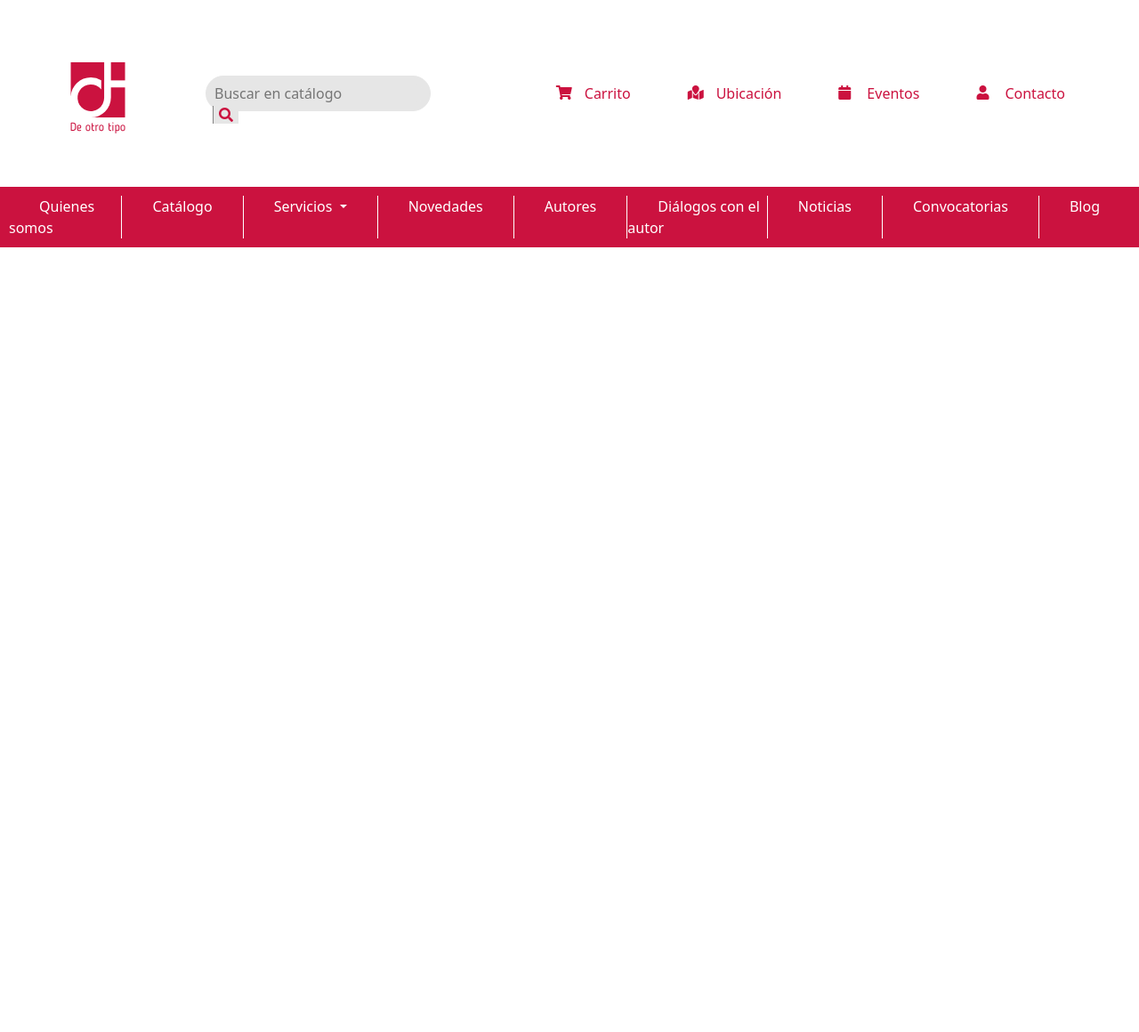
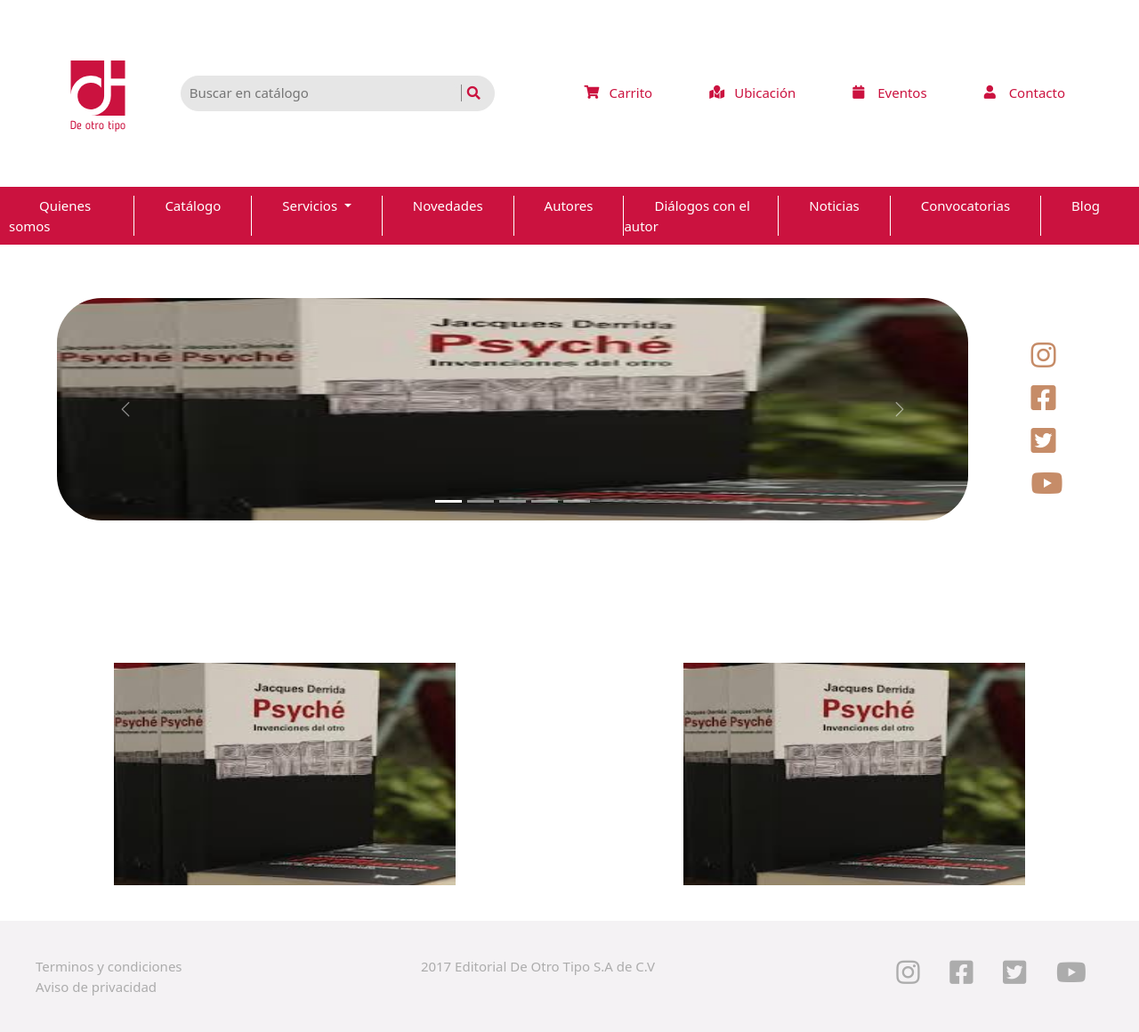
Before and after one commit to JCMarrey/EditorialOtroTipo, a PHP site: page /EditorialOtroTipo/paginaPrincipal.php in a window 1280 px wide. Shown: the whole page at 89% size. Before the commit the page ends 278 px from the top, so only its background shows below. Run offline with PHP 8.4, Linux system fonts and the light colour scheme.

Commit message:
Avances maquetado pagina principal y footer
Se hicieron cambios en la implementación de la página principal y el header.
Se maqueto la página principal, considerando que una vez se tenga la BD y los registro esta podrá completarse pues tanto  el carrusel como el catálogo/novedades y anuncios cargarán información desde la BD y estos elementos serán administrables desde el sistema de gestión.

También se agregó el footer.

```diff
--- a/View/paginaPrincipal.php
+++ b/View/paginaPrincipal.php
@@ -13,16 +13,74 @@
     <link rel="stylesheet" href="../FontAwesome/css/all.css">
 
     <link rel="stylesheet" href="../common/Normalize.css">
+
     <link rel="stylesheet" href="../common/estilos.css">
+
 
     <title>Editorial Otro Tipo</title>
 </head>
 
 
 <body>
-   <?php require_once("../common/header.php"); ?>
+    <?php require_once("../common/header.php"); ?>
+
+    <div class="contenedor-main1">
+        <div id="carouselExampleIndicators" class="carousel slide" data-bs-ride="true">
+
+            <div class="carousel-indicators">
+                <button type="button" data-bs-target="#carouselExampleIndicators" data-bs-slide-to="0" class="active" aria-current="true" aria-label="Slide 1"></button>
+                <button type="button" data-bs-target="#carouselExampleIndicators" data-bs-slide-to="1" aria-label="Slide 2"></button>
+                <button type="button" data-bs-target="#carouselExampleIndicators" data-bs-slide-to="2" aria-label="Slide 3"></button>
+                <button type="button" data-bs-target="#carouselExampleIndicators" data-bs-slide-to="3" aria-label="Slide 4"></button>
+                <button type="button" data-bs-target="#carouselExampleIndicators" data-bs-slide-to="4" aria-label="Slide 5"></button>
+
+            </div>
+
+            <div class="carousel-inner">
+                <div class="carousel-item active">
+                    <img src="../img/p1.jpg" class="d-block w-100" alt="slide1">
+                </div>
+                <div class="carousel-item">
+                    <img src="../img/p1.jpg" class="d-block w-100" alt="slide2">
+                </div>
+                <div class="carousel-item">
+                    <img src="../img/p1.jpg" class="d-block w-100" alt="slide3">
+                </div>
+                <div class="carousel-item">
+                    <img src="../img/p1.jpg" class="d-block w-100" alt="slide4">
+                </div>
+                <div class="carousel-item">
+                    <img src="../img/p1.jpg" class="d-block w-100" alt="slide5">
+                </div>
+
+            </div>
+
+            <button class="carousel-control-prev" type="button" data-bs-target="#carouselExampleIndicators" data-bs-slide="prev">
+                <span class="carousel-control-prev-icon" aria-hidden="true"></span>
+                <span class="visually-hidden">Previous</span>
+            </button>
+            <button class="carousel-control-next" type="button" data-bs-target="#carouselExampleIndicators" data-bs-slide="next">
+                <span class="carousel-control-next-icon" aria-hidden="true"></span>
+                <span class="visually-hidden">Next</span>
+            </button>
+
+        </div>
 
 
+        <div class="contenedorIconos">
+            <a href="#" target="_blank" ><i class="fab fa-instagram iconoRedes"></i></a>
+            <a href="#" target="_blank" ><i class="fab fa-facebook-square iconoRedes"></i></a>
+            <a href="#" target="_blank" ><i class="fab fa-twitter-square iconoRedes"></i></a>
+            <a href="#" target="_blank" ><i class="fab fa-youtube iconoRedes"></i></a>
+        </div>
+    </div>
+
+    <div id="contenedor-main2">
+        <img src="../img/p1.jpg" alt="" class="anuncios-main">
+        <img src="../img/p1.jpg" alt="" class="anuncios-main">
+    </div>
+
+    <?php require_once("../common/footer.php"); ?>
 
 </body>
 </html>
--- a/common/estilos.css
+++ b/common/estilos.css
@@ -5,7 +5,64 @@
   --azulBotones: #3D97CB;
   --fondoGris: #717070;
   --searchBar: #E6E6E6;
+  --crema: #C68C68;
+  --cafe: #805721;
+  --grisCard: #f4f2f4;
+  --grisObscuro: #ACACAC;
 }
+
+  /* width */
+  ::-webkit-scrollbar {
+    width: 5px;
+}
+
+/* Track */
+::-webkit-scrollbar-track {
+    box-shadow: inset 0 0 5px var(--rojoPrincipal) ;
+    border-radius: 10px;
+}
+
+/* Handle */
+::-webkit-scrollbar-thumb {
+    background: var(--rojoPrincipal);
+    border-radius: 10px;
+}
+
+/* Handle on hover */
+::-webkit-scrollbar-thumb:hover {
+    background: var(--rojoSecundario);
+}
+
+/*
+::-webkit-scrollbar {
+    display: none;
+}
+*/
+
+html{
+    box-sizing: border-box;
+    font-size: 62.5%;
+}
+
+body{
+    margin: 0;
+    padding: 0;
+    font-size: 1.5rem;
+}
+
+*,*:before,*:after{
+    box-sizing: inherit;
+}
+
+img{
+  max-width: 100%;
+  max-height: 25rem;
+}
+
+a{
+  text-decoration: none;
+}
+
 
 
 #firmaAutor{
@@ -121,22 +178,24 @@
 }
 
 .logo{
-  margin: 70px 81px 60px 70px;
-  height: 80px;
-  width: 80px;
+  margin: 6.8rem 8.1rem 6rem 7rem;
+  height: 8rem;
+  width: 8rem;
 }
 
 .search-container{
-  margin: 85px 60px 70px 0px;
+  margin: 8.5rem 2rem 7rem 0rem;
   background-color: var(--searchBar);
-  padding: 7px;
-  height: 40px;
+  padding: 0.7rem;
+  height: 4rem;
+  width: 40rem;
   border: 1px solid var(--searchBar);
-  border-radius: 50px;
+  border-radius: 5rem;
 }
 
 .search-input{
   border: none;
+  width: 90%;
   background-color: var(--searchBar);
 }
 
@@ -177,9 +236,10 @@
 }
 
 .icono-header{
-  height: 30px;
-  width: 30px;
-  padding: 3px;
+  height: 0.3rem;
+  width: 0.3rem;
+  padding: 0.3rem;
+  margin-right: 2rem;
 }
 
 .navBar{
@@ -236,3 +297,74 @@
   color: white;
 
 }
+
+.carousel{
+    width: 80%;
+    margin: 6rem 5%;
+    height: 25rem;
+}
+
+
+.contenedor-main1{
+  display: flex;
+}
+
+.contenedorIconos{
+  display: flex;
+  flex-direction: column;
+  margin: 10rem 5% 0 0.5%;
+  font-size: xx-large;
+}
+
+.iconoRedes{
+  color: var(--crema);
+}
+
+
+.iconoRedes:hover{
+  color: var(--cafe);
+
+}
+
+#contenedor-main2{
+  margin-top: 10rem;
+  display: flex;
+  justify-content: space-around;
+}
+
+.d-block{
+  border-radius: 5rem;
+
+}
+
+.anuncios-main{
+  width: 30%;
+}
+
+.footer{
+  display: flex;
+  justify-content: space-between;
+  background-color: var(--grisCard);
+  margin-top: 4rem;
+  padding: 4rem;
+}
+
+.footer-Section,
+.footer-Section>a{
+  color: var(--grisObscuro);
+}
+
+
+.iconosFooter{
+  height: 0.3rem;
+  width: 0.3rem;
+  padding: 0.3rem;
+  margin-right: 5rem;
+  font-size: 3rem;
+}
+
+
+.footer-Section>a:hover,
+.iconosFooter:hover{
+  color: var(--crema);
+}
--- /dev/null
+++ b/common/footer.php
@@ -0,0 +1,20 @@
+<div class="footer">
+
+    <div class="footer-Section">
+        <a href="">Terminos y condiciones</a>
+        <br>
+        <a href="">Aviso de privacidad</a>
+    </div>
+
+    <div class="footer-Section">
+        <p>2017 Editorial De Otro Tipo S.A de C.V</p>
+    </div>
+
+    <div class="footer-Section">
+        <a href="#" target="_blank" ><i class="fab fa-instagram iconosFooter"></i></a>
+        <a href="#" target="_blank" ><i class="fab fa-facebook-square iconosFooter"></i></a>
+        <a href="#" target="_blank" ><i class="fab fa-twitter-square iconosFooter"></i></a>
+        <a href="#" target="_blank" ><i class="fab fa-youtube iconosFooter"></i></a>
+    </div>
+
+</div>
--- a/common/header.php
+++ b/common/header.php
@@ -1,6 +1,6 @@
 <header class = "header">
 
-    <a href="http://localhost/Editorial/EditorialOtroTipo/View/paginaPrincipal.php">
+    <a href="http://localhost/EditorialOtroTipo/View/paginaPrincipal.php">
         <img class="logo" src="../Icons/logo.svg" alt="Logo Editorial" width="500" height="600">
     </a>
 
```
Also changed, not shown: other parts of common/estilos.css (+12 -11 lines).
